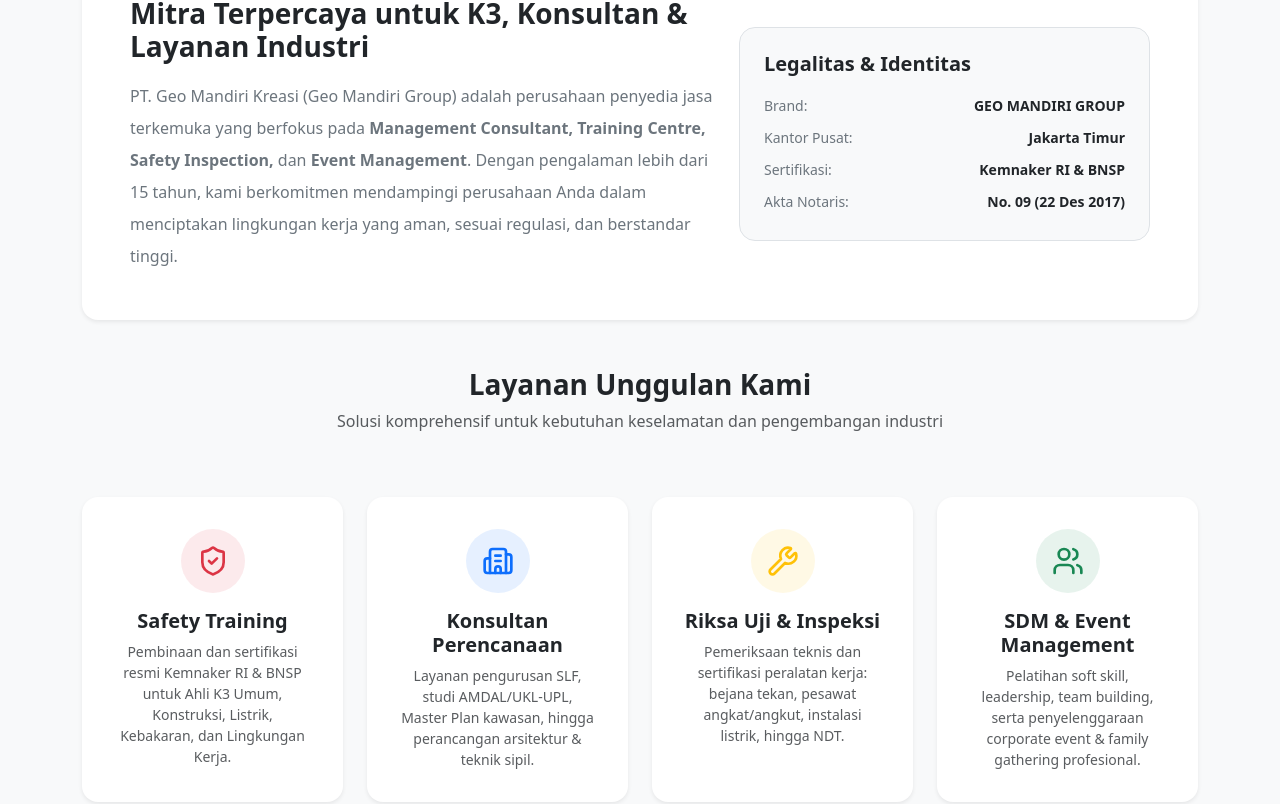
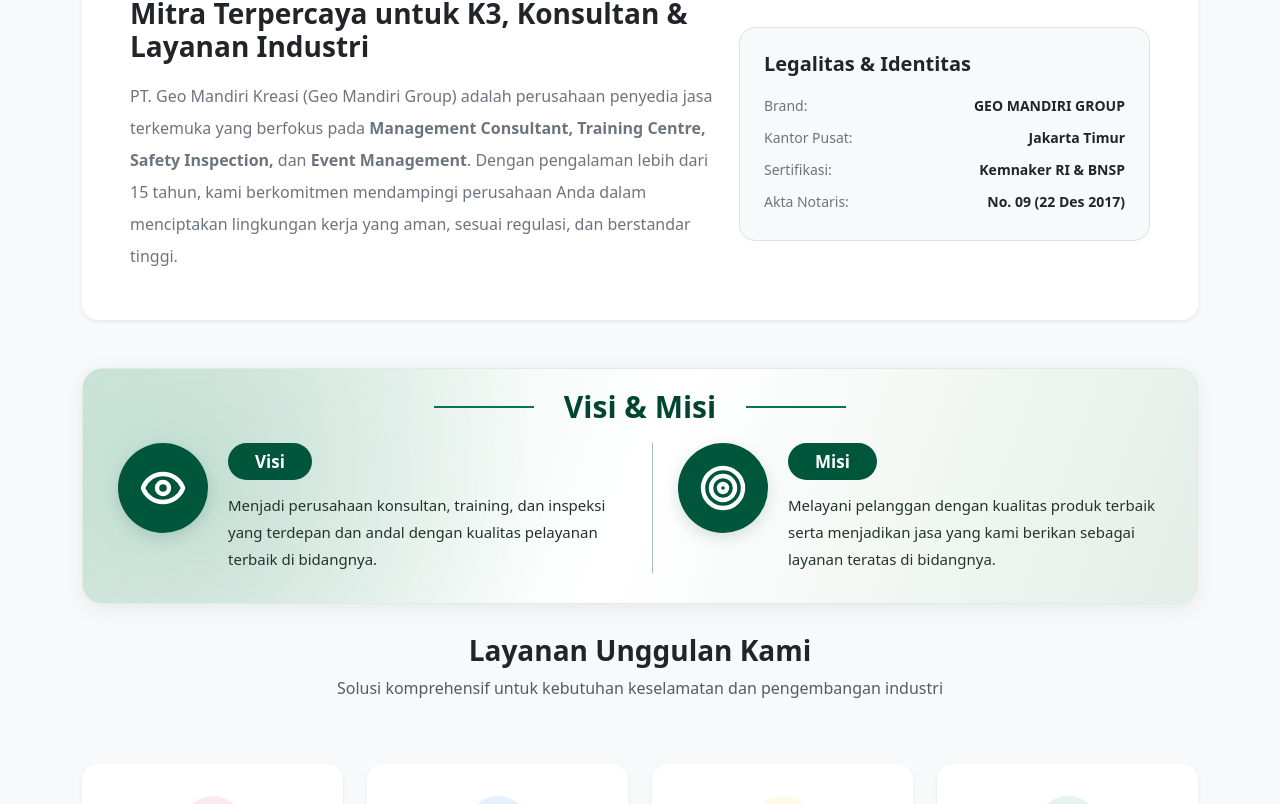
Before and after one commit to dimasfajri27/ptgmk, a React (Vite) app: page / in a window 1280 px wide. Shown: the part 847-1651 px from the top of the page. Built offline with nearby package versions, Linux system fonts and the light colour scheme.

Commit message:
Update visi & misi, navbar about us

```diff
--- a/src/components/Navbar.jsx
+++ b/src/components/Navbar.jsx
@@ -132,7 +132,7 @@ function Navbar() {
 
                  <Link
                  className="nav-link"
-                 to="/about"
+                 to="/about-us"
                  onClick={closeMenu}>
                   About Us
                  </Link>
--- a/src/components/about.css
+++ b/src/components/about.css
@@ -190,3 +190,147 @@
     height: 300px;
   }
 }
+
+
+.vision-content,
+.mission-content {
+    display: flex;
+    align-items: flex-start;
+    gap: 20px;
+    height: 100%;
+    transition: transform 0.3s ease;
+}
+
+.vision-content:hover,
+.mission-content:hover {
+    transform: translateY(-3px);
+}
+
+.vision-mission-banner {
+    position: relative;
+    overflow: hidden;
+    padding: 20px 35px 30px;
+    margin: 30px 0;
+    border-radius: 20px;
+
+    background:
+        radial-gradient(
+            circle at 10% 50%,
+            rgba(0, 105, 70, 0.15),
+            transparent 35%
+        ),
+        linear-gradient(
+            110deg,
+            #dceee5,
+            #ffffff 50%,
+            #e3eee7
+        );
+
+    border: 1px solid #e0ebe4;
+    box-shadow: 0 5px 20px rgba(0, 69, 47, 0.08);
+}
+
+/* JUDUL */
+
+.vision-mission-title {
+    display: flex;
+    align-items: center;
+    justify-content: center;
+    gap: 30px;
+    margin-bottom: 18px;
+}
+
+.vision-mission-title span {
+    width: 100px;
+    height: 2px;
+    background-color: #08764d;
+}
+
+.vision-mission-title h2 {
+    color: #00452f;
+    font-size: 30px;
+    font-weight: 800;
+    margin: 0;
+    white-space: nowrap;
+}
+
+/* IKON VISI DAN MISI */
+.vm-icon {
+    width: 90px;
+    height: 90px;
+    flex-shrink: 0;
+
+    display: flex;
+    justify-content: center;
+    align-items: center;
+
+    background: #00563a;
+    color: white;
+    border-radius: 50%;
+
+    box-shadow: 0 5px 15px rgba(0, 69, 47, 0.15);
+}
+
+/* TEKS VISI DAN MISI */
+.vm-text {
+    flex: 1;
+    min-width: 0;
+}
+
+.vm-label {
+    display: inline-block;
+    padding: 6px 27px;
+
+    background-color: #00563a;
+    color: white;
+
+    border-radius: 30px;
+    font-size: 17px;
+    font-weight: 700;
+    margin-bottom: 12px;
+}
+
+.vm-text > p {
+    color: #25332d;
+    font-size: 15px;
+    line-height: 1.8;
+    margin: 0;
+}
+
+/* PEMBATAS VISI DAN MISI */
+.mission-content {
+    border-left: 1px solid rgba(0, 69, 47, 0.35);
+    padding-left: 25px;
+}
+
+/* RESPONSIVE TABLET */
+@media (max-width: 991px) {
+    .mission-content {
+        border-left: none;
+        border-top: 1px solid rgba(0, 69, 47, 0.25);
+        padding-left: 0;
+        padding-top: 25px;
+    }
+}
+
+/* RESPONSIVE HP */
+@media (max-width: 576px) {
+    .vm-icon {
+        width: 55px;
+        height: 55px;
+    }
+
+    .vm-icon svg {
+        width: 30px;
+        height: 30px;
+    }
+
+    .vm-label {
+        font-size: 14px;
+        padding: 5px 20px;
+    }
+
+    .vm-text > p {
+        font-size: 13px;
+    }
+}
--- a/src/components/about.jsx
+++ b/src/components/about.jsx
@@ -1,6 +1,12 @@
 
 import React from 'react';
-import { ShieldCheck, Award, FileCheck, Users, Wrench, Building2 } from 'lucide-react';
+import { ShieldCheck,
+          Users,
+          Wrench,
+          Building2,
+          Eye,
+        Target} from 'lucide-react';
+import "./about.css";
 
 const About = () => {
   return (
@@ -11,7 +17,7 @@ const About = () => {
         <div className="row justify-content-center text-center mb-5">
           <div className="col-lg-8">
             <span className="badge bg-danger bg-gradient px-3 py-2 rounded-pill fs-6 mb-2">
-              Sejak 2007
+              About Us
             </span>
             <h2 className="fw-bold display-5 text-dark">
               PT Geo Mandiri Kreasi
@@ -65,6 +71,49 @@ const About = () => {
             </div>
           </div>
         </div>
+
+        {/* Visi & Misi */}
+        <section className="vision-mission-banner">
+          <div className="vision-mission-title">
+            <span></span>
+            <h2>Visi & Misi</h2>
+            <span></span>
+          </div>
+
+          <div className="row align-items-center g-4">
+
+            {/* bagian visi */}
+            <div className="col-lg-6">
+              <div className="vision-content">
+                <div className="vm-icon">
+                  <Eye size={48} strokeWidth={2.2}/>
+                </div>
+
+                <div className="vm-text">
+                  <span className="vm-label">Visi</span>
+
+                  <p>
+                    Menjadi perusahaan konsultan, training, dan inspeksi yang terdepan dan andal dengan kualitas pelayanan terbaik di bidangnya.
+                  </p>
+                </div>
+
+              </div>
+            </div>
+            {/* bagian misi */}
+            <div className="col-lg-6">
+              <div className="mission-content">
+                <div className="vm-icon">
+                  <Target size={48} strokeWidth={2.2}/>
+                </div>
+                <div className="vm-text">
+                  <span className="vm-label">Misi</span>
+                  <p>Melayani pelanggan dengan kualitas produk
+                    terbaik serta menjadikan jasa yang kami berikan sebagai layanan teratas di bidangnya.</p>
+                </div>
+              </div>
+            </div>
+          </div>
+        </section>
 
         {/* Layanan Utama Grid */}
         <div className="row mb-4">
--- a/src/components/home.jsx
+++ b/src/components/home.jsx
@@ -1,8 +1,7 @@
 import "bootstrap/dist/css/bootstrap.min.css";
 import "bootstrap/dist/js/bootstrap.min.js";
 import carousel1 from "../assets/carousel1.png";
-import carousel2 from "../assets/carousel2.png";
-import carousel3 from "../assets/carousel3.png";
+
 
 
 function Home() {
```
